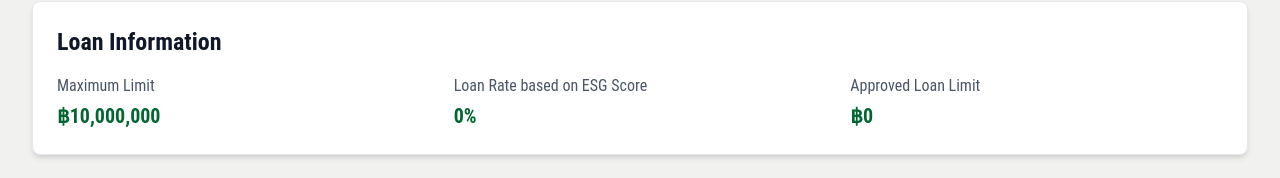
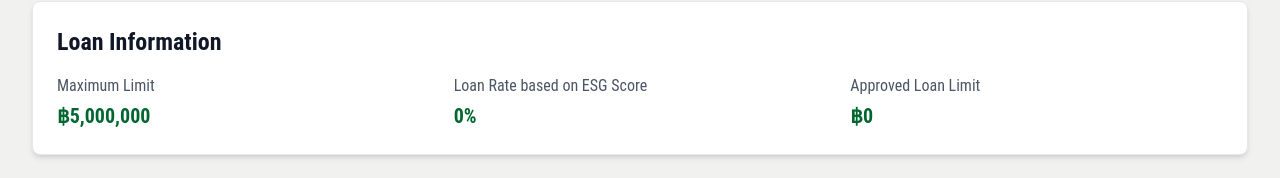
Before and after one commit to TeamGor/esgkub, a Next.js app: page /result in a window 1280 px wide. Shown: the part 377-555 px from the top of the page. Built offline with nearby package versions, Linux system fonts and the light colour scheme; no server answers.

Commit message:
Update displayed maximum loan limit in ResultPage to reflect new constraints

```diff
--- a/src/app/result/page.tsx
+++ b/src/app/result/page.tsx
@@ -145,7 +145,7 @@ export default function ResultPage() {
         <div className="grid sm:grid-cols-2 md:grid-cols-3 gap-6">
           <div>
             <p className="text-gray-600 mb-1">Maximum Limit</p>
-            <p className="text-xl font-extrabold text-green-800">฿10,000,000</p>
+            <p className="text-xl font-extrabold text-green-800">฿5,000,000</p>
           </div>
           <div>
             <p className="text-gray-600 mb-1">Loan Rate based on ESG Score</p>
```
